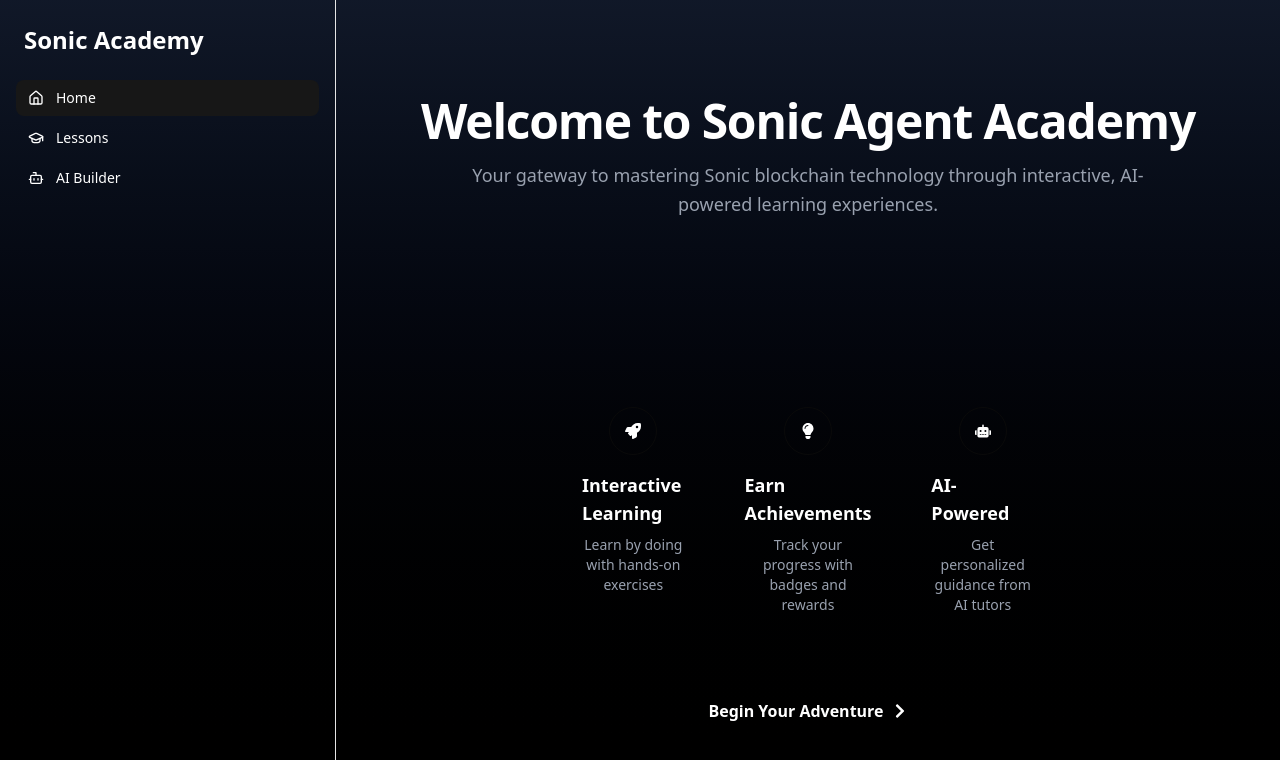
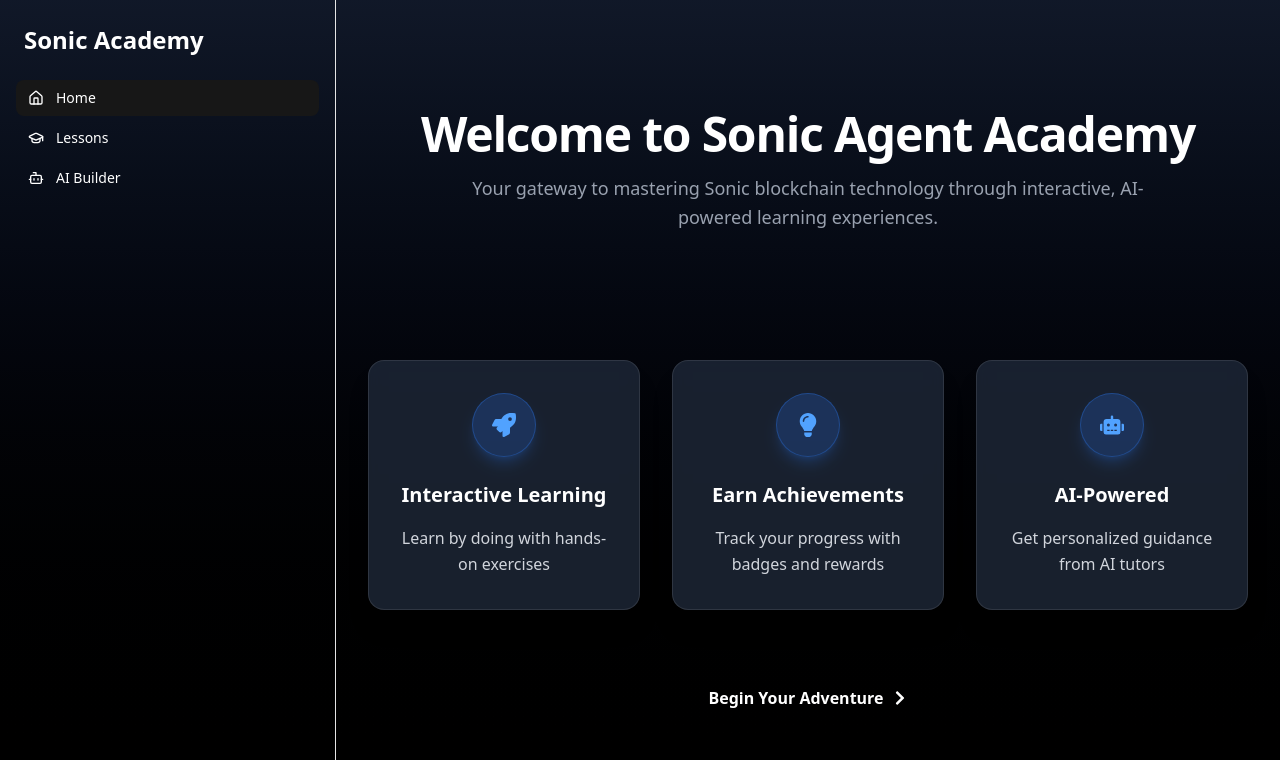
Before and after one commit to thopatevijay/SonicAcademy, a Next.js app in the folder client/: page / in a window 1280 px wide. Shown: the top 760 px of the page. Built offline with nearby package versions, Linux system fonts and the light colour scheme.

Commit message:
changes in cards styles

```diff
--- a/client/src/app/page.tsx
+++ b/client/src/app/page.tsx
@@ -73,18 +73,22 @@ export default function Home() {
       </div>
 
       {/* Feature Cards */}
-      <div className="max-w-[500px] w-full mx-auto mt-[100px]">
-        <div className="grid grid-cols-1 md:grid-cols-3 gap-6 mb-12 place-items-center">
+      <div className="max-w-[1200px] w-full mx-auto mt-16">
+        <div className="grid grid-cols-1 md:grid-cols-3 gap-8 mb-16 place-items-center text-white">
           {features.map((feature, idx) => (
             <div
               key={idx}
-              className="cyber-box p-6 flex flex-col items-center h-full max-w-sm w-full"
+              className="bg-gray-800/80 backdrop-blur-sm rounded-2xl p-8 flex flex-col items-center
+                h-full w-full max-w-sm shadow-xl shadow-black/20 border border-white/10
+                hover:bg-gray-800/90 transition-all duration-300 hover:scale-[1.02]"
             >
-              <div className="w-12 h-12 rounded-full flex items-center justify-center bg-[rgba(var(--neon-primary),0.1)] border border-[rgba(var(--neon-primary),0.3)] mb-4">
-                <feature.icon className="text-white" />
+              <div className="w-16 h-16 rounded-full flex items-center justify-center
+                bg-blue-500/20 border border-blue-500/30 mb-6
+                shadow-lg shadow-blue-500/20">
+                <feature.icon className="text-blue-400 text-2xl" />
               </div>
-              <h3 className="text-lg font-semibold mb-2 text-white">{feature.title}</h3>
-              <p className="text-gray-400 text-sm text-center">
+              <h3 className="text-xl font-semibold mb-4 text-white">{feature.title}</h3>
+              <p className="text-gray-300 text-base text-center leading-relaxed">
                 {feature.description}
               </p>
             </div>
```
